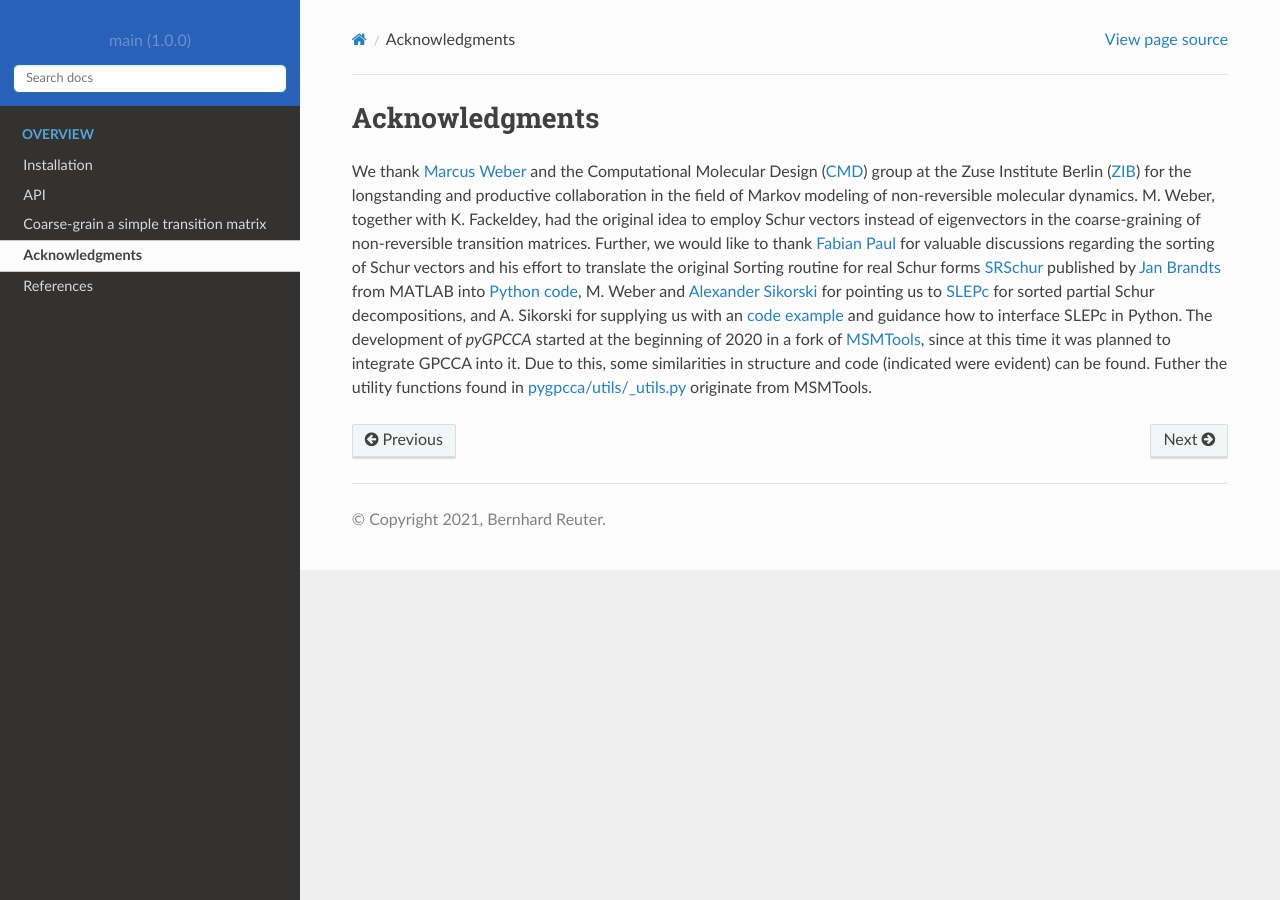
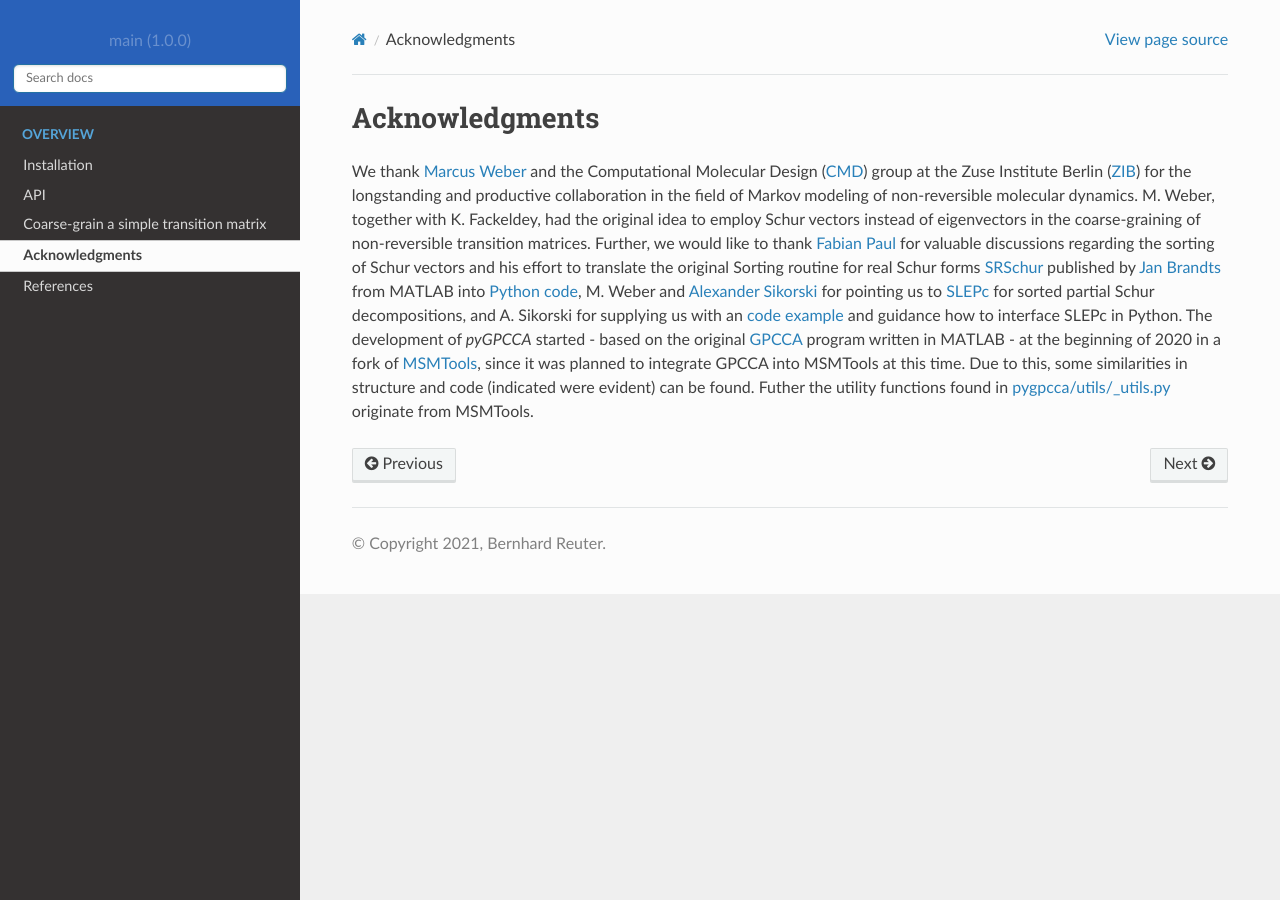
Before and after one commit to msmdev/pyGPCCA, a Sphinx documentation site: the page built from docs/source/acknowledgments.rst, in a window 1280 px wide. Built offline with Sphinx 7.4.7 and the Read the Docs theme 2.0.0, drawn with Linux system fonts in a browser that asks for light colours.

Commit message:
Make acknowledgments more precise.

```diff
--- a/README.rst
+++ b/README.rst
@@ -101,8 +101,8 @@ effort to translate the original Sorting routine for real Schur forms `SRSchur`_
 into `Python code`_,
 M. Weber and `Alexander Sikorski`_ for pointing us to `SLEPc`_ for sorted partial Schur decompositions,
 and A. Sikorski for supplying us with an `code example`_ and guidance how to interface SLEPc in Python.
-The development of *pyGPCCA* started at the beginning of 2020 in a fork of `MSMTools`_,
-since at this time it was planned to integrate GPCCA into it.
+The development of *pyGPCCA* started - based on the original `GPCCA`_ program written in MATLAB - at the beginning of
+2020 in a fork of `MSMTools`_, since it was planned to integrate GPCCA into MSMTools at this time.
 Due to this, some similarities in structure and code (indicated were evident) can be found.
 Futher the utility functions found in `pygpcca/utils/_utils.py`_ originate from MSMTools.
 
@@ -116,6 +116,7 @@ Futher the utility functions found in `pygpcca/utils/_utils.py`_ originate from
 .. _`Alexander Sikorski`: https://www.zib.de/members/sikorski
 .. _`SLEPc`: https://slepc.upv.es/
 .. _`code example`: https://github.com/zib-cmd/cmdtools/blob/1c6b6d8e1c35bb487fcf247c5c1c622b4b665b0a/src/cmdtools/analysis/pcca.py#L64
+.. _`GPCCA`: https://github.com/msmdev/gpcca
 .. _`MSMTools`: https://github.com/markovmodel/msmtools
 .. _`pygpcca/utils/_utils.py`: https://github.com/msmdev/pyGPCCA/blob/main/pygpcca/utils/_utils.py
 
--- a/docs/source/acknowledgments.rst
+++ b/docs/source/acknowledgments.rst
@@ -9,8 +9,8 @@ effort to translate the original Sorting routine for real Schur forms `SRSchur`_
 into `Python code`_,
 M. Weber and `Alexander Sikorski`_ for pointing us to `SLEPc`_ for sorted partial Schur decompositions,
 and A. Sikorski for supplying us with an `code example`_ and guidance how to interface SLEPc in Python.
-The development of *pyGPCCA* started at the beginning of 2020 in a fork of `MSMTools`_,
-since at this time it was planned to integrate GPCCA into it.
+The development of *pyGPCCA* started - based on the original `GPCCA`_ program written in MATLAB - at the beginning of
+2020 in a fork of `MSMTools`_, since it was planned to integrate GPCCA into MSMTools at this time.
 Due to this, some similarities in structure and code (indicated were evident) can be found.
 Futher the utility functions found in `pygpcca/utils/_utils.py`_ originate from MSMTools.
 
@@ -24,5 +24,6 @@ Futher the utility functions found in `pygpcca/utils/_utils.py`_ originate from
 .. _`Alexander Sikorski`: https://www.zib.de/members/sikorski
 .. _`SLEPc`: https://slepc.upv.es/
 .. _`code example`: https://github.com/zib-cmd/cmdtools/blob/1c6b6d8e1c35bb487fcf247c5c1c622b4b665b0a/src/cmdtools/analysis/pcca.py#L64
+.. _`GPCCA`: https://github.com/msmdev/gpcca
 .. _`MSMTools`: https://github.com/markovmodel/msmtools
 .. _`pygpcca/utils/_utils.py`: https://github.com/msmdev/pyGPCCA/blob/main/pygpcca/utils/_utils.py
```
